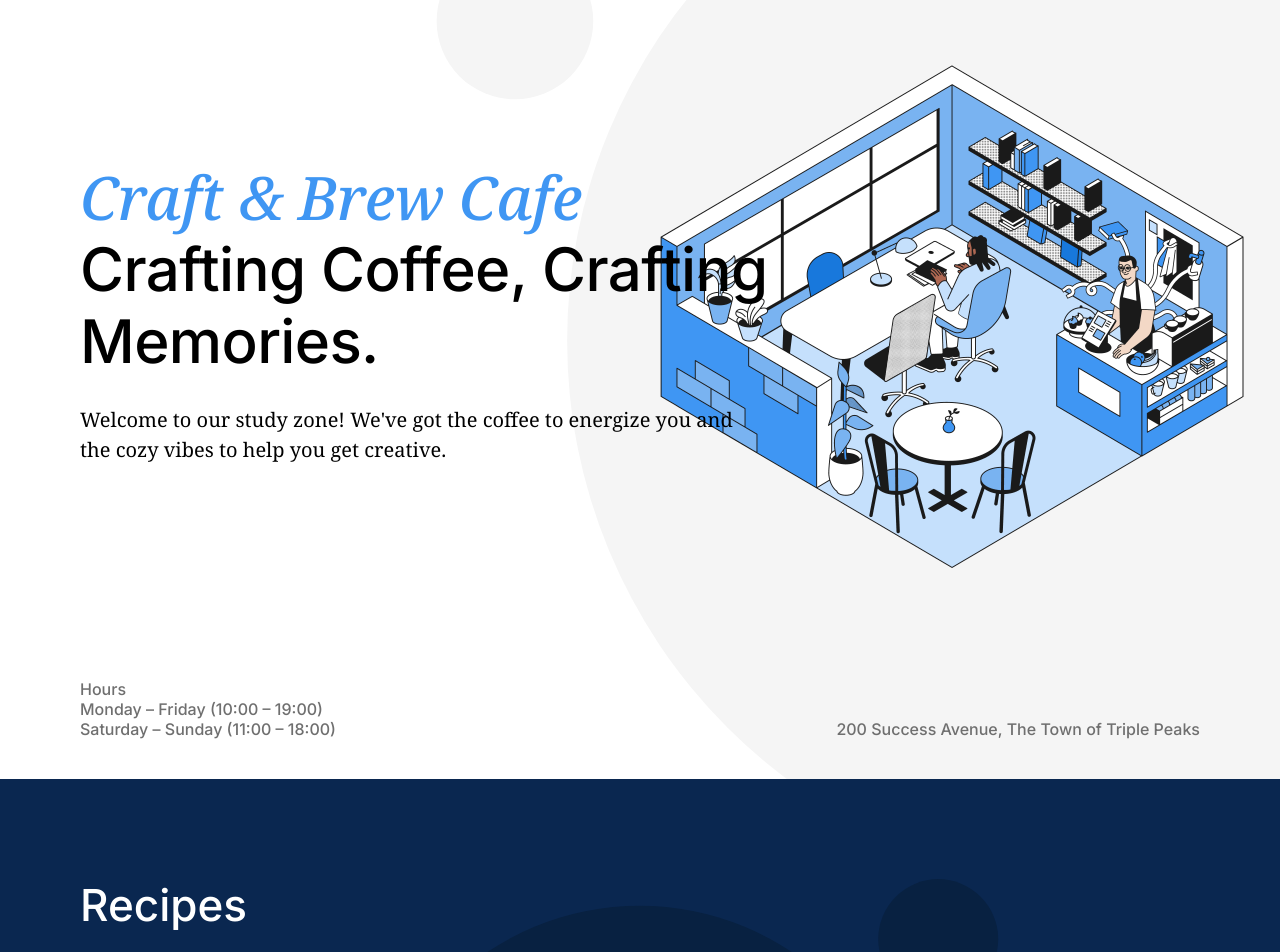
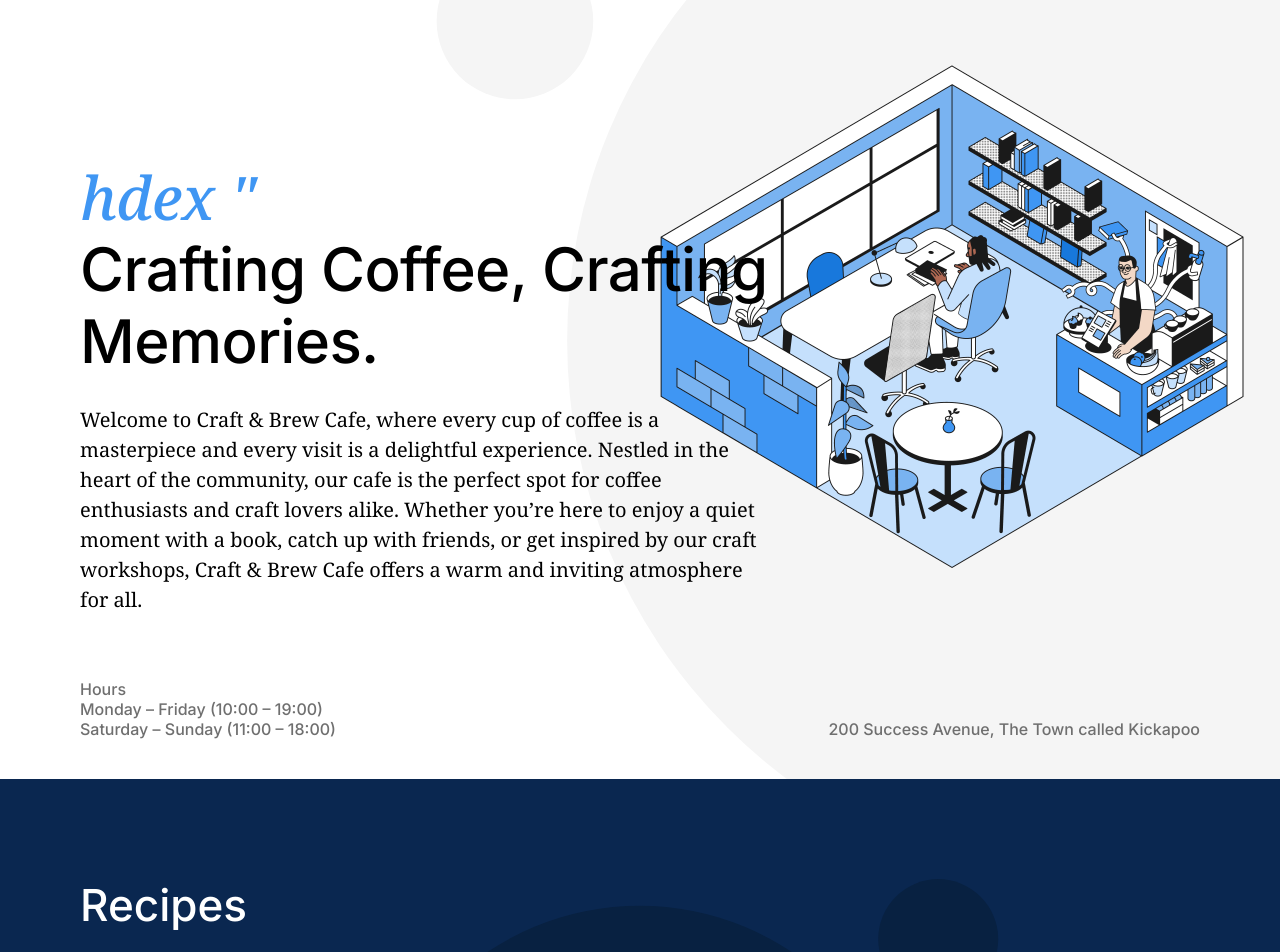
Before and after one commit to iiBamBlue/se_project_coffeeshop, a plain HTML site: page index.html in a window 1280 px wide. Shown: the part 91-1043 px from the top of the page. Drawn offline with Linux system fonts and the light colour scheme.

Commit message:
updated header_description

```diff
--- a/index.html
+++ b/index.html
@@ -40,18 +40,19 @@
 
         <div class="header__text">
           <h1 class="header__title">
-            <span class="header__span-accent">Craft & Brew Cafe</span> Crafting
-            Coffee, Crafting Memories.
+            <span class="header__span-accent">hdex "</span> Crafting Coffee,
+            Crafting Memories.
           </h1>
           <p class="header__description">
-            Welcome to our study zone! We've got the coffee to energize you and
-            the cozy vibes to help you get creative.
-            <!---This was my own description but i think i have to use the briefs description- Welcome to Craft & Brew Cafe, where every cup of coffee is a masterpiece
-          and every visit is a delightful experience. Nestled in the heart of
-          the community, our cafe is the perfect spot for coffee enthusiasts and
-          craft lovers alike. Whether you’re here to enjoy a quiet moment with a
-          book, catch up with friends, or get inspired by our craft workshops,
-          Craft & Brew Cafe offers a warm and inviting atmosphere for all.-->
+            <!-- Welcome to our study zone! We've got the coffee to energize you and
+           the cozy vibes to help you get creative. TripleTens description-->
+            Welcome to Craft & Brew Cafe, where every cup of coffee is a
+            masterpiece and every visit is a delightful experience. Nestled in
+            the heart of the community, our cafe is the perfect spot for coffee
+            enthusiasts and craft lovers alike. Whether you’re here to enjoy a
+            quiet moment with a book, catch up with friends, or get inspired by
+            our craft workshops, Craft & Brew Cafe offers a warm and inviting
+            atmosphere for all.
           </p>
         </div>
         <img
@@ -68,7 +69,7 @@
           </div>
 
           <p class="header__paragraph">
-            200 Success Avenue, The Town of Triple Peaks
+            200 Success Avenue, The Town called Kickapoo
           </p>
         </div>
       </header>
```
